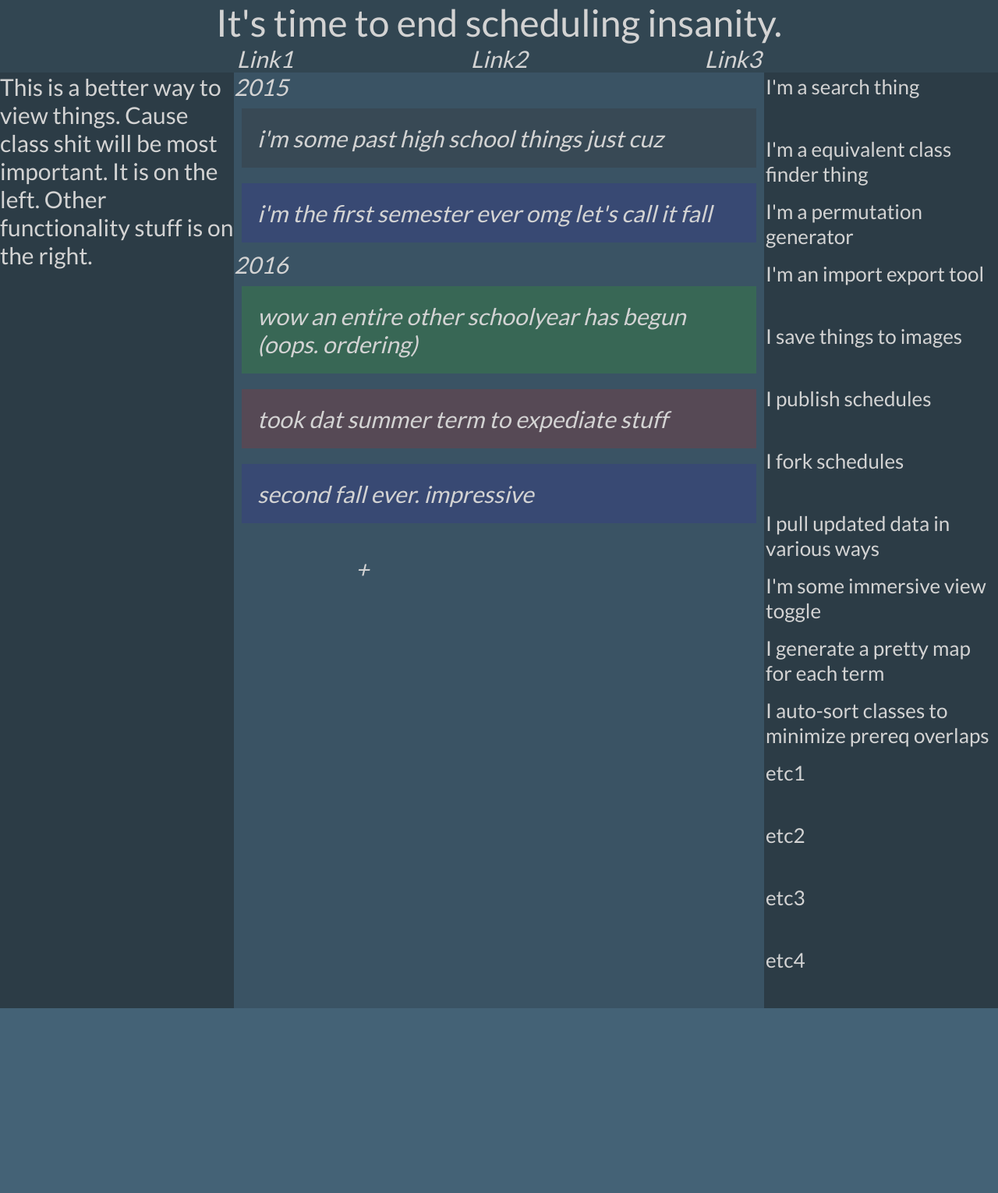
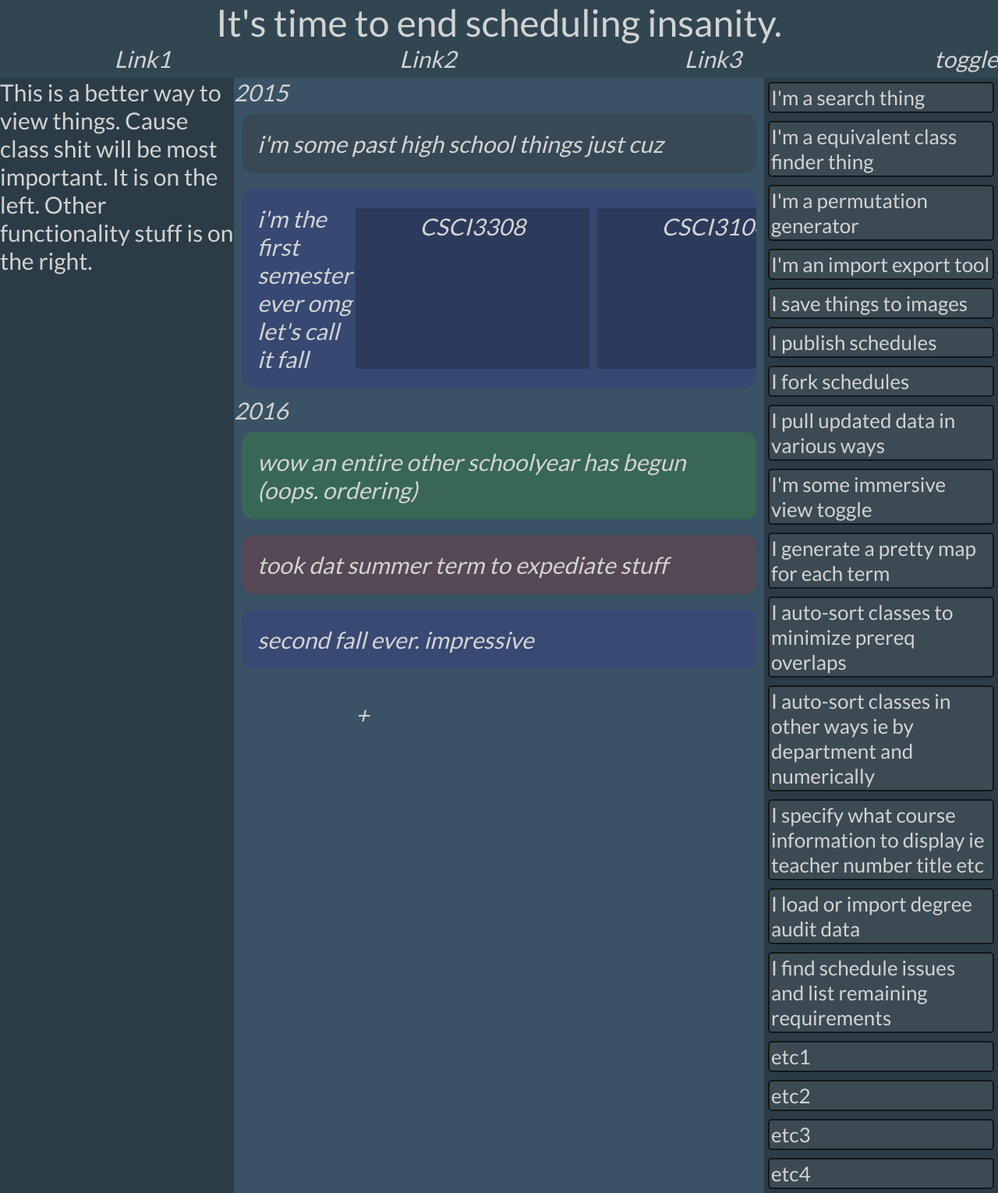
Before and after one commit to robbotorigami/CSCI3308Project, a PHP site: page / in a window 1280 px wide. Shown: the whole page at 78% size. Run offline with PHP 8.4, Linux system fonts and the light colour scheme.

Commit message:
Added sample classes to a term. Implemented sidebar toggle.

```diff
--- a/index.html
+++ b/index.html
@@ -19,6 +19,7 @@
 			<div class="headeritem">Link1</div>
 			<div class="headeritem">Link2</div>
 			<div class="headeritem">Link3</div>
+			<button style="flex: 1;background: transparent; color: inherit; text-align: right;" onclick="document.getElementById('functions').classList.toggle('isOpen');">toggle functions</button>
 		</div>
 	</div>
 	<div class="rowcontainer">
@@ -28,7 +29,11 @@
 		<div class="colcontainer" id="schedule">
 			2015
 			<div class="scheduleterm intermediary">i'm some past high school things just cuz</div>
-			<div class="scheduleterm fall">i'm the first semester ever omg let's call it fall</div>
+			<div class="scheduleterm fall">i'm the first semester ever omg let's call it fall
+			<div class="course">CSCI3308</div>
+			<div class="course">CSCI3104</div>
+			<div class="course">CSCI2270</div>
+			</div>
 			2016
 			<div class="scheduleterm spring">wow an entire other schoolyear has begun (oops. ordering)</div>
 			<div class="scheduleterm summer">took dat summer term to expediate stuff</div>
@@ -47,6 +52,10 @@
 			<div class="functionitem">I'm some immersive view toggle</div>
 			<div class="functionitem">I generate a pretty map for each term</div>
 			<div class="functionitem">I auto-sort classes to minimize prereq overlaps</div>
+			<div class="functionitem">I auto-sort classes in other ways ie by department and numerically</div>
+			<div class="functionitem">I specify what course information to display ie teacher number title etc</div>
+			<div class="functionitem">I load or import degree audit data</div>
+			<div class="functionitem">I find schedule issues and list remaining requirements</div>
 			<div class="functionitem">etc1</div>
 			<div class="functionitem">etc2</div>
 			<div class="functionitem">etc3</div>
--- a/ui.css
+++ b/ui.css
@@ -57,6 +57,7 @@ div:hover
 .headeritem
 {
 	min-width: 300px;
+	flex: 2;
 }
 
 .headeritem:hover
@@ -73,8 +74,14 @@ div:hover
 
 .functionitem
 {
-	min-height: 80px;
+	margin: 5px;
 	padding: 2px;
+	border: 3px;
+	border-width: 2px;
+	border-style: solid;
+	border-color: rgba(10, 10, 10, .8);
+	background-color: rgba(200,200,200,.1);
+	border-radius: 5px;
 }
 
 .functionitem:hover
@@ -87,6 +94,14 @@ div:hover
 	font-size: 26px;
 	max-width: 300px;
 	background-color: rgb(44, 60, 70);
+	/*transform: translate3d(0, 0, 0);*/
+	transition: max-width .15s;
+}
+
+#functions.isOpen
+{
+	/*transform: translate3d(300px, 0, 0);*/
+	max-width: 0px;
 }
 
 #maincontent
@@ -105,6 +120,19 @@ div:hover
 {
 	padding: 20px;
 	margin: 10px;
+	border-radius: 15px;
+	display: flex;
+	flex-direction: row;
+	overflow: auto;
+}
+
+.course
+{
+	min-width: 300px;
+	background-color: rgba(0, 0, 0, .2);
+	margin: 5px;
+	padding: 5px;
+	text-align: center;
 }
 
 .fall
@@ -129,6 +157,7 @@ div:hover
 
 #classaddinterface
 {
+	min-width: 300px;
 	max-width: 300px;
 	background-color: rgb(44, 60, 70);
 }
```
